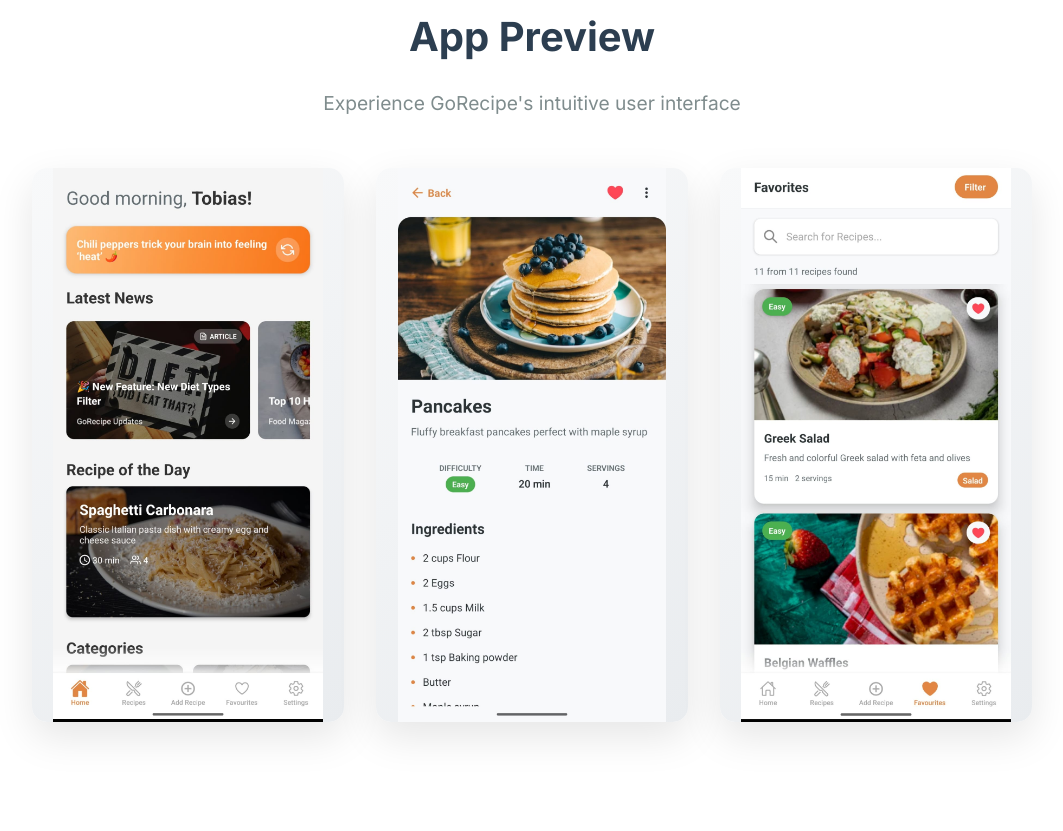
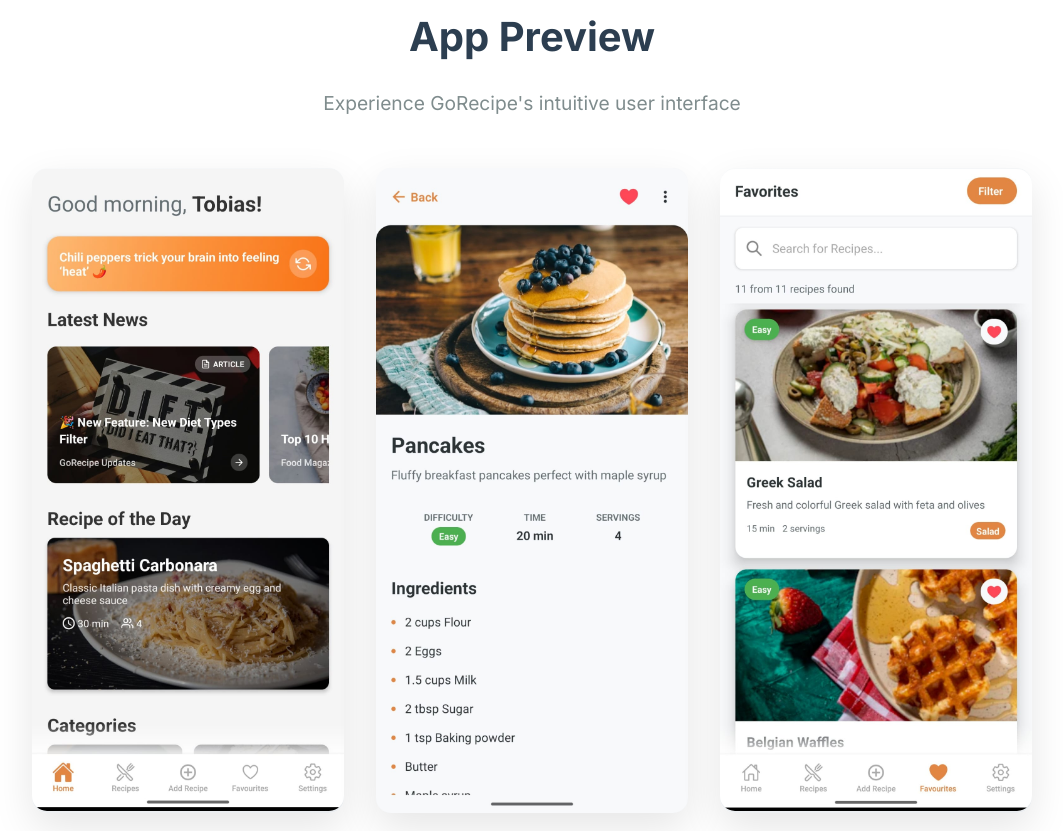
Before and after one commit to TobiBezzel/GoRecipeApp, a plain HTML site: page index.html in a window 1280 px wide. Shown: the part 1449-2280 px from the top of the page, without its empty margins (108-1171 px from the left). Drawn offline with Linux system fonts and the light colour scheme.

Commit message:
fix: screenshots

```diff
--- a/index.html
+++ b/index.html
@@ -246,13 +246,14 @@
     }
 
     .screenshot-card {
-      position: relative;
       border-radius: 15px;
-      overflow: hidden;
       box-shadow: 0 15px 40px var(--shadow);
       transition: all 0.3s ease;
       background: linear-gradient(145deg, #f8f9fa, #e9ecef);
-      aspect-ratio: 9/16;
+      display: flex;
+      justify-content: center;
+      align-items: center;
+      padding: 0; /* keine unnötigen Ränder */
     }
 
     .screenshot-card:hover {
@@ -261,10 +262,10 @@
     }
 
     .screenshot-card img {
-      width: 100%;
-      height: 100%;
+      max-width: 100%;
+      height: auto;
+      border-radius: 15px;
       object-fit: contain;
-      border-radius: 15px;
     }
 
     .about {
```
